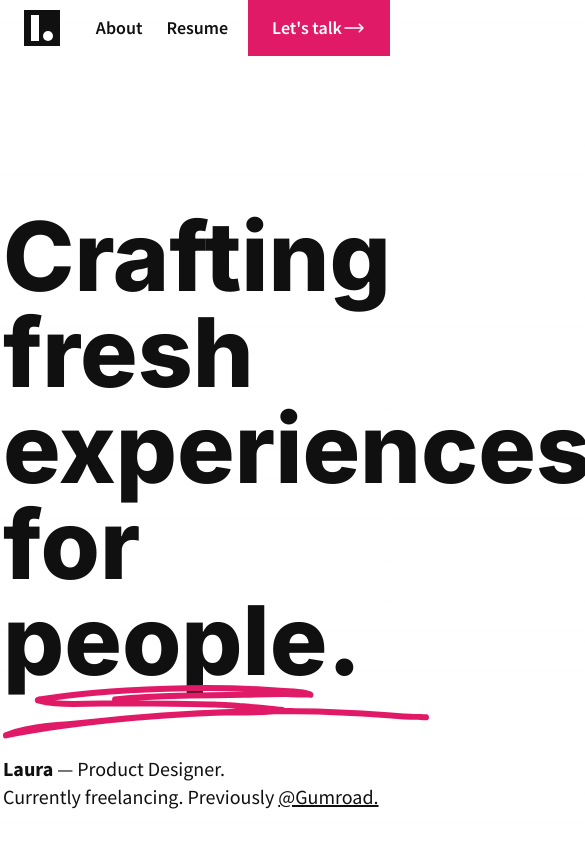
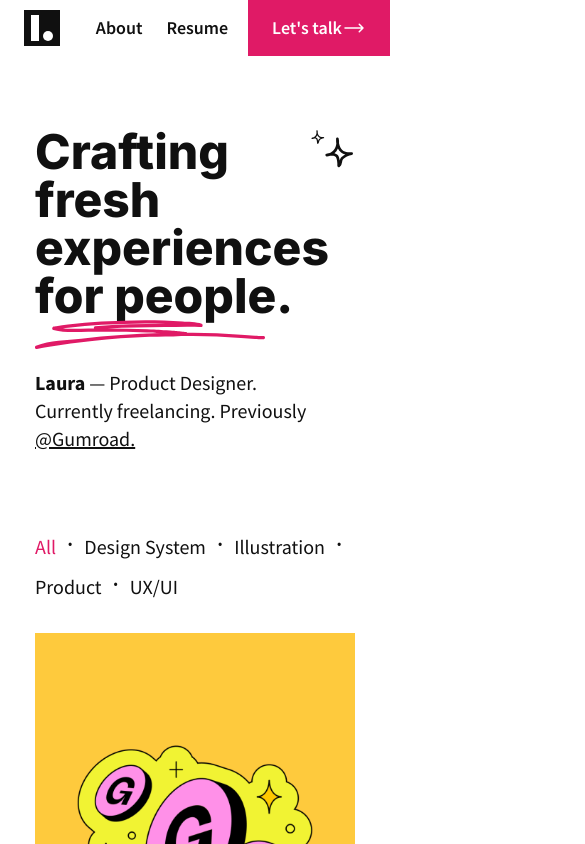
Before and after one commit to laugardie/newportfolio, a Next.js app: page / in a window 390 px wide. Shown: the top 844 px of the page, 585 px wide, since content can reach past the window. Built offline with nearby package versions, Linux system fonts and the light colour scheme.

Commit message:
Add responsive landing

```diff
--- a/app/ProjectFilter.tsx
+++ b/app/ProjectFilter.tsx
@@ -11,7 +11,7 @@ export default function ProjectFilter({
   setFilter,
 }: ProjectFilterProps) {
   return (
-    <div className="pb-10 flex gap-6 items-center">
+    <div className="flex gap-3 lg:gap-6 items-cente flex-wrap">
       <Tab
         isSelected={filter === "all"}
         filterByTab={() => {
--- a/app/page.tsx
+++ b/app/page.tsx
@@ -16,16 +16,16 @@ export default function Home() {
   const [filter, setFilter] = useState<ProjectFilterType>("all");
 
   return (
-    <div className="container mx-auto pt-52 3xl:max-w-screen-4xl lg:max-w-screen-2xl md:max-w-screen-md max-w-sm">
-      <div className="font-extrabold text-8xl -mb-1">
-        <div className="flex flex-start">
+    <div className="container mx-auto pt-32 md:pt-52 3xl:max-w-screen-2xl 2xl:max-w-screen-xl xl:max-w-screen-lg lg:max-w-screen-md sm:max-w-screen-sm max-w-xs">
+      <div className="font-extrabold text-5xl md:text-7xl lg:text-8xl -mb-1">
+        <div className="flex flex-end">
           <span>Crafting fresh</span>
           <Blinks />
         </div>{" "}
         experiences for people.
       </div>
       <Scribble />
-      <div className="font-source text-xl pt-4 mb-28">
+      <div className="font-source text-xl pt-4 mb-20 lg:mb-28">
         <b>Laura</b> — Product Designer.<br></br> Currently freelancing.
         Previously{" "}
         <a className="underline hover:text-accent" href="https://gumroad.com">
@@ -33,7 +33,7 @@ export default function Home() {
         </a>
       </div>
       <ProjectFilter filter={filter} setFilter={setFilter} />
-      <div className="grid grid-cols-1 md:grid-cols-2 lg:grid-cols-3 3xl:grid-cols-4 gap-16 gap-y-24">
+      <div className="grid grid-cols-1 sm:grid-cols-2 2xl:grid-cols-3 3xl:grid-cols-4 gap-16 gap-y-24 pt-8">
         {projects
           .filter((project) => filter === "all" || project.tag.includes(filter))
           .map((project) => {
@@ -53,8 +53,8 @@ export default function Home() {
                 alt=""
                 className="invisible"
               />
-              <div className="absolute top-0 bottom-0 left-0 right-0 flex flex-col items-center justify-center hover:bg-[#f6f6f8]">
-                <IconPlus className="mx-auto mb-2" />
+              <div className="absolute top-0 bottom-0 left-0 right-0 flex flex-col items-center justify-center md:hover:bg-[#f6f6f8]">
+                <IconPlus className="mx-auto mb-2 text-black dark:text-white" />
                 <div className="font-inter font-semibold text-2xl">
                   Add a new project
                 </div>
--- a/components/Blinks.tsx
+++ b/components/Blinks.tsx
@@ -1,8 +1,9 @@
 export default function Blinks() {
   return (
     <svg
-      width="72"
-      height="62"
+      className="md:w-[72px] md:h-[62px]"
+      width="52"
+      height="42"
       viewBox="0 0 72 62"
       fill="none"
       xmlns="http://www.w3.org/2000/svg"
--- a/components/Scribble.tsx
+++ b/components/Scribble.tsx
@@ -1,9 +1,9 @@
 export default function Scribble() {
   return (
     <svg
-      className="fill-accent"
-      width="426"
-      height="55"
+      className="fill-accent md:w-[426px] md:h-[55px]"
+      width="230"
+      height="37"
       viewBox="0 0 426 55"
       xmlns="http://www.w3.org/2000/svg"
     >
--- a/components/icons/IconPlus.tsx
+++ b/components/icons/IconPlus.tsx
@@ -7,18 +7,18 @@ const IconPlus = ({ className }: IconPlusProps) => (
     viewBox="0 0 32 32"
     fill="none"
     xmlns="http://www.w3.org/2000/svg"
-    className={` ${className ?? ""}`}
+    className={`${className ?? ""}`}
   >
     <path
       d="M16 6.6665V25.3332"
-      stroke="#101010"
+      stroke="currentcolor"
       stroke-width="2"
       stroke-linecap="round"
       stroke-linejoin="round"
     />
     <path
       d="M6.6665 16H25.3332"
-      stroke="#101010"
+      stroke="currentcolor"
       stroke-width="2"
       stroke-linecap="round"
       stroke-linejoin="round"
```
